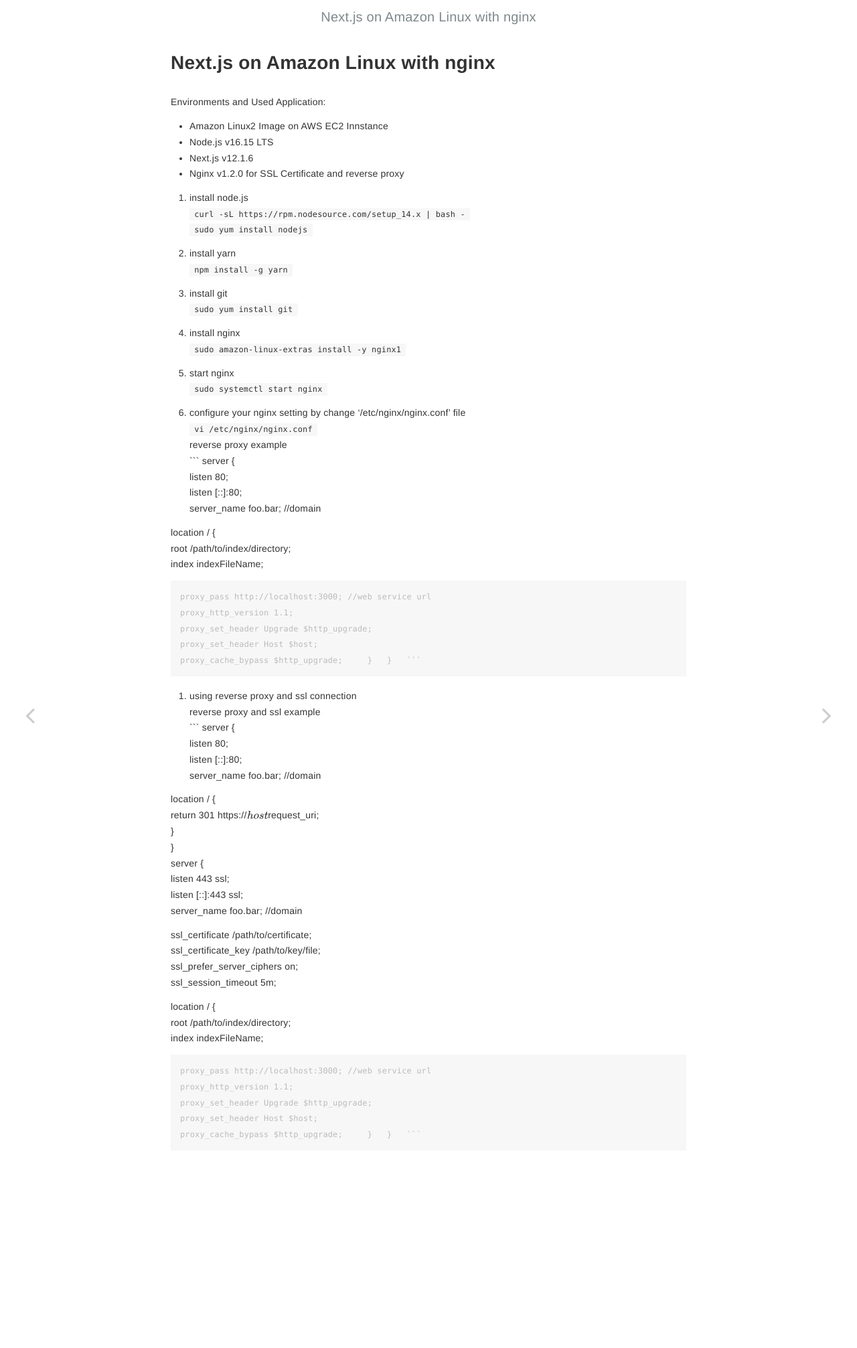
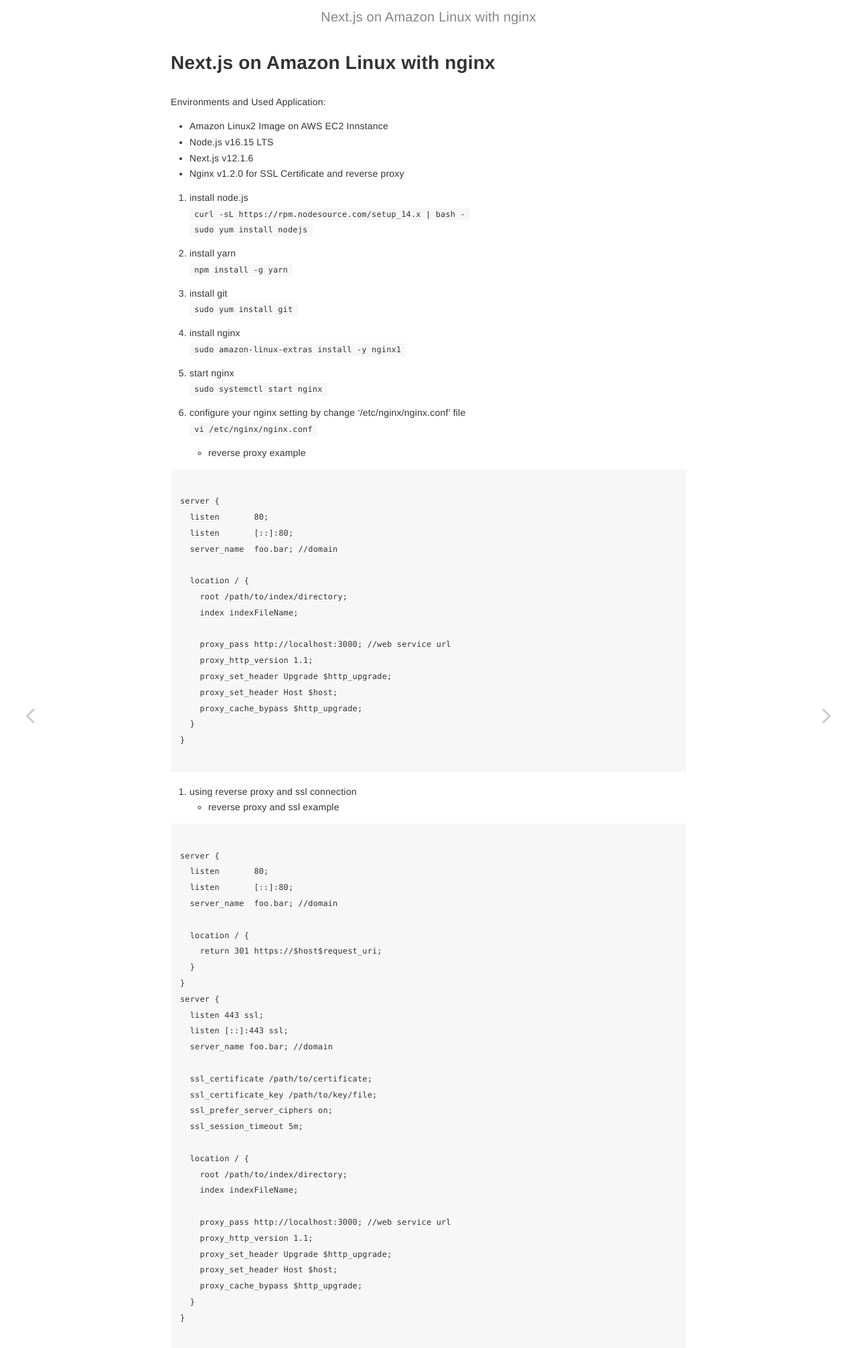
Before and after one commit to sedna99/portfolio, a Jekyll site: the page built from _posts/AWS/2022-06-01-nextjsNginxAL.md, in a window 1280 px wide. Shown: the top 2013 px of the page at 67% size. Built offline with Jekyll 4.4.1, drawn with Linux system fonts in a browser that asks for light colours.

Commit message:
change code block

````diff
--- a/_posts/AWS/2022-06-01-nextjsNginxAL.md
+++ b/_posts/AWS/2022-06-01-nextjsNginxAL.md
@@ -30,8 +30,9 @@
 
 6. configure your nginx setting by change '/etc/nginx/nginx.conf' file
 ```vi /etc/nginx/nginx.conf```
-reverse proxy example
-```
+- reverse proxy example
+<pre>
+<code>
 server {
   listen       80;
   listen       [::]:80;
@@ -48,11 +49,13 @@
     proxy_cache_bypass $http_upgrade;
   }
 }
-```
+</code>
+</pre>
 
 7. using reverse proxy and ssl connection
-reverse proxy and ssl example
-```
+- reverse proxy and ssl example
+<pre>
+<code>
 server {
   listen       80;
   listen       [::]:80;
@@ -83,4 +86,5 @@
     proxy_cache_bypass $http_upgrade;
   }
 }
-```
+</code>
+</pre>
````
Also changed, not shown: _posts/AWS/2022-05-17-installApacheEc2.md (+8 -1 lines), _posts/Apache/2022-06-02-sslOnApache.md (+6 -3 lines), _posts/Linux/2022-05-14-installUbuntu.md (+2 -1 lines).
